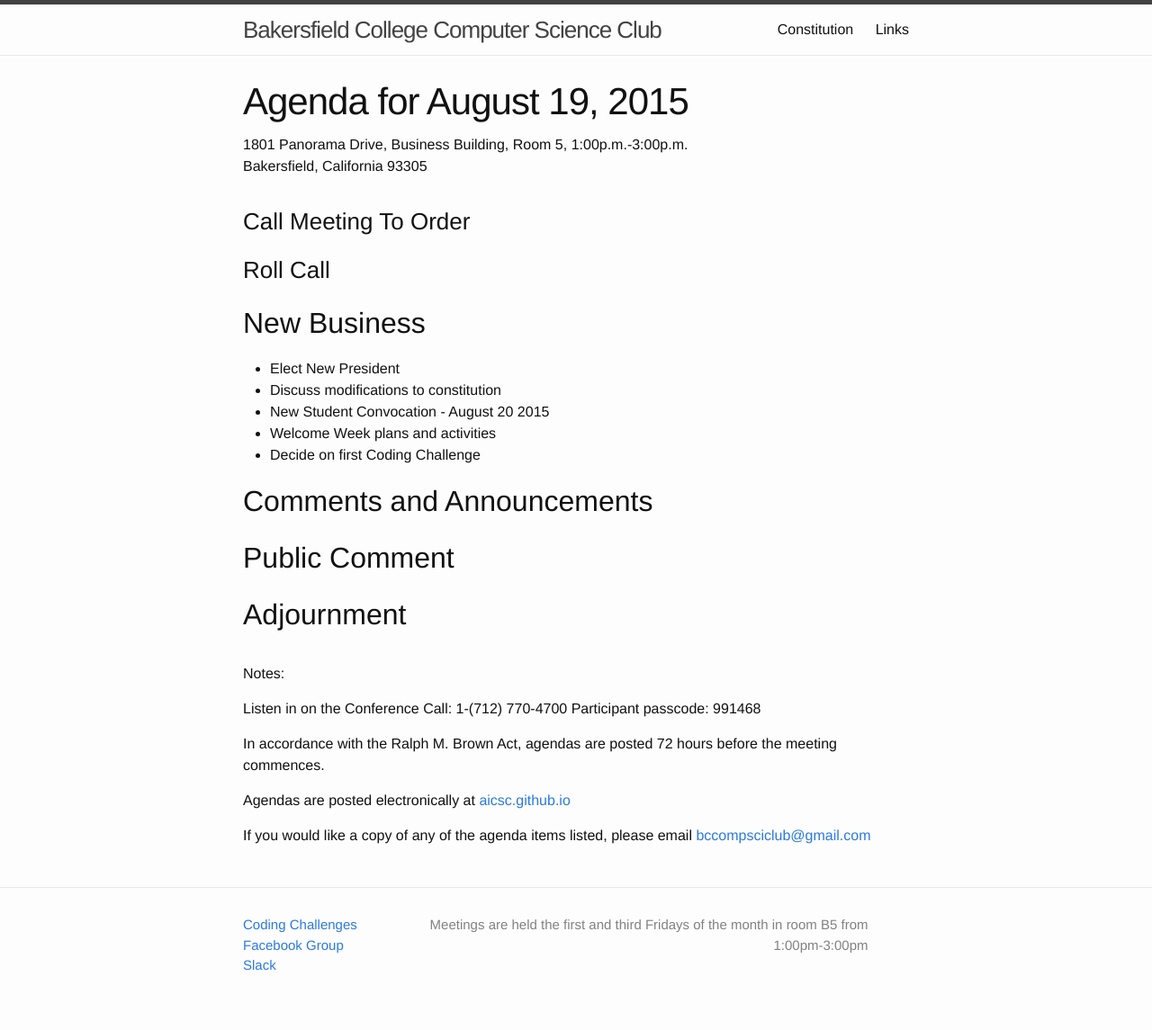
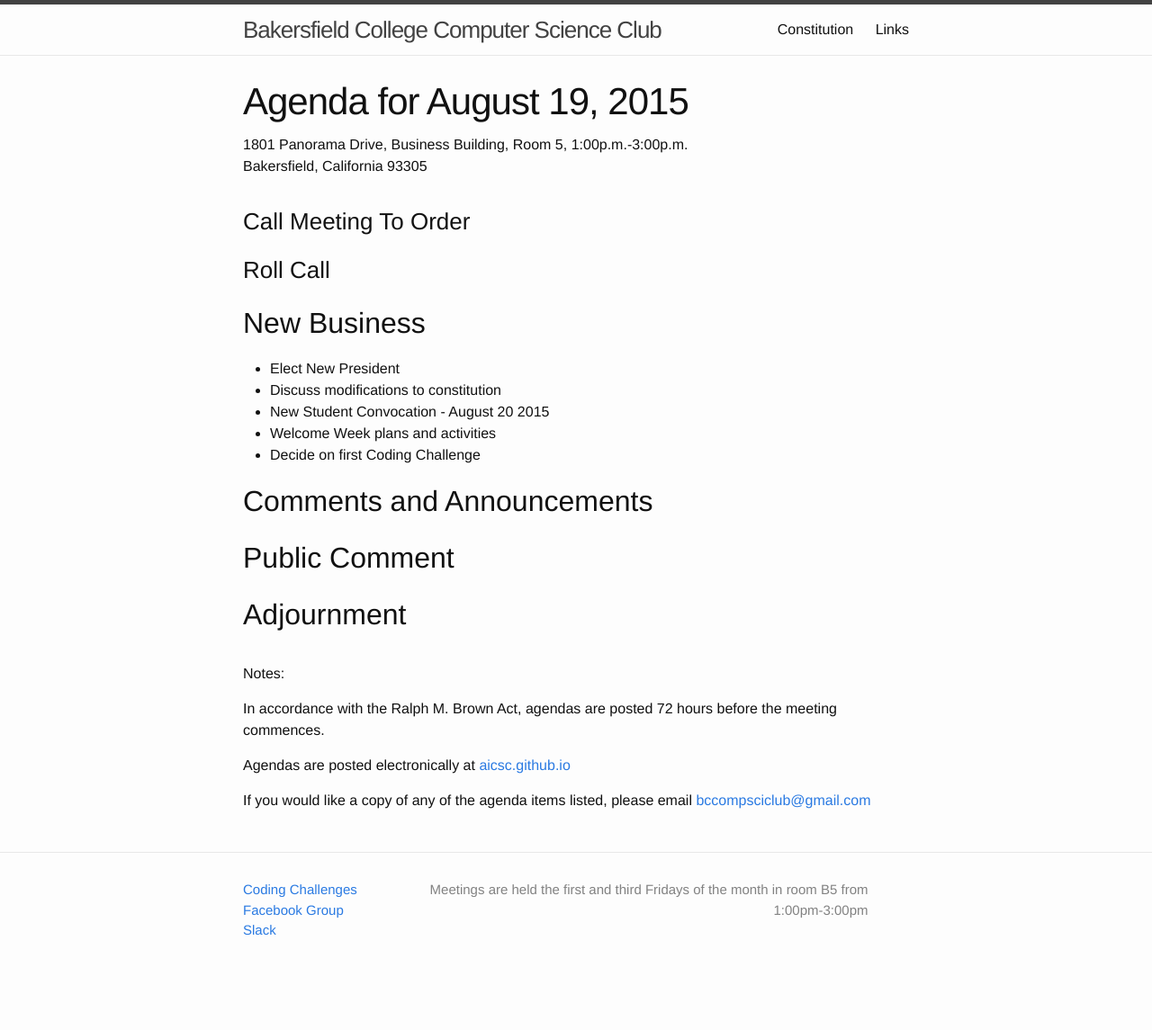
Before and after one commit to AICSC/aicsc.github.io, a Jekyll site: the page built from _posts/agenda/2015-08-19-agenda.markdown, in a window 1280 px wide. Shown: the whole page at 90% size. Built offline with Jekyll 4.4.1, drawn with Linux system fonts in a browser that asks for light colours; after the commit the page ends 1106 px from its top, so only the background shows below that.

Commit message:
Removing Listen in on the Conference Call: 1-(712) 770-4700 Participant passcode: 991468 from the footer of our agendas as we no longer provide access to this resource

```diff
--- a/_layouts/agenda.html
+++ b/_layouts/agenda.html
@@ -12,7 +12,6 @@
   </article>
   <footer>
     <p>Notes:</p>
-    <p>Listen in on the Conference Call: 1-(712) 770-4700 Participant passcode: 991468</p>
     <p>In accordance with the Ralph M. Brown Act, agendas are posted 72 hours before the meeting commences.</p>
     <p>Agendas are posted electronically at <a ref="https://aicsc.github.io">aicsc.github.io</a></p>
     <p>If you would like a copy of any of the agenda items listed, please email <a ref="mailto:bccompsciclub@gmail.com">bccompsciclub@gmail.com</a></p>
```
